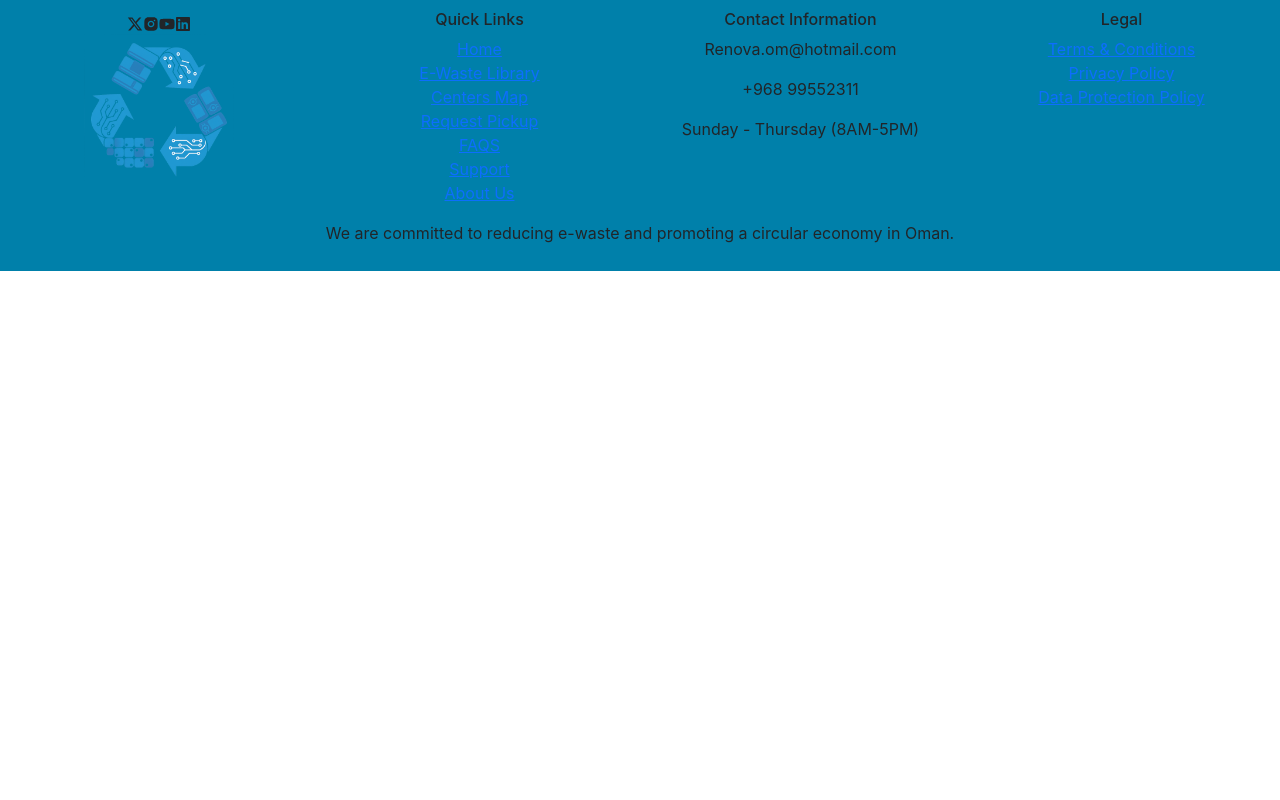
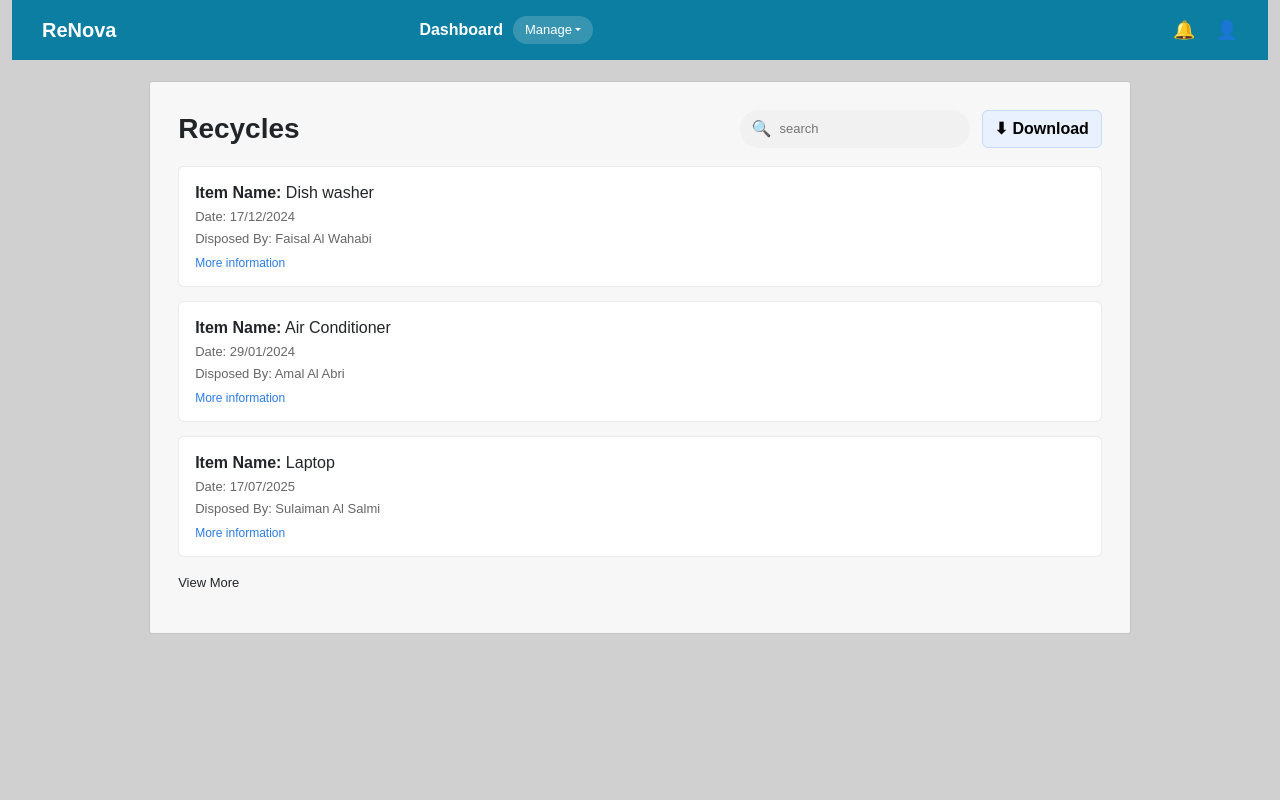
Before and after one commit to razanalraiisi/Renova, a React (Create React App) app in the folder client/: page /admin/reports/recycles in a window 1280 px wide. Shown: the top 800 px of the page. Built offline with nearby package versions, Linux system fonts and the light colour scheme; the HTML template or start-up script is replaced by a standard one.

Commit message:
reports and header foooter done

```diff
--- a/client/src/App.js
+++ b/client/src/App.js
@@ -28,6 +28,15 @@ import CollectorRequestsHistory from './components/CollectorRequestsHistory.js';
 import UserRequestHistory from './components/UserHistoryRequests.js';
 import AdminCollectorRequests from "./components/AdminCollectorRequests";
 import AdminManageCollectors from "./components/AdminManageCollectors";
+
+
+
+// Admin – Reports
+import RecyclesReport from "./components/RecyclesReport";
+import DisposalsReport from "./components/DisposalsReport";
+import CollectorsReport from "./components/CollectorsReport";
+import UsersReport from "./components/UsersReport";
+
 function App() {
   const email = useSelector((state) => state.users?.user?.email);
 
@@ -81,6 +90,11 @@ function App() {
             />
             <Route path="/admin/collectors-requests" element={<AdminCollectorRequests />} />
             <Route path="/admin/manage-collectors" element={<AdminManageCollectors />} />
+            <Route path="/admin/reports/recycles" element={<RecyclesReport />} />
+            <Route path="/admin/reports/disposals" element={<DisposalsReport />} />
+            <Route path="/admin/reports/collectors" element={<CollectorsReport />} />
+            <Route path="/admin/reports/users" element={<UsersReport />} />
+
 
           </Routes>
         </Row>
--- a/client/src/components/AdminCollectorRequests.js
+++ b/client/src/components/AdminCollectorRequests.js
@@ -1,5 +1,6 @@
 import React, { useMemo, useState } from "react";
 import "./AdminCollectorRequests.css";
+import AdminShell from "./AdminShell";
 import { FcDepartment, FcViewDetails, FcBusinessContact } from "react-icons/fc";
 
 const AdminCollectorRequests = () => {
@@ -93,6 +94,7 @@ const AdminCollectorRequests = () => {
   };
 
   return (
+    <AdminShell title="Collectors Requests" backTo="/admin/collectors-requests">
     <div className="admin-page-bg">
       <div className="admin-panel">
         <div className="pageTitleRow">
@@ -264,6 +266,7 @@ const AdminCollectorRequests = () => {
         </div>
       )}
     </div>
+    </AdminShell>
   );
 };
 
--- /dev/null
+++ b/client/src/components/AdminReports.css
@@ -0,0 +1,78 @@
+.reportsHeader {
+  display: flex;
+  justify-content: space-between;
+  align-items: center;
+  margin-bottom: 18px;
+}
+
+.reportsActions {
+  display: flex;
+  gap: 12px;
+}
+
+.searchBox {
+  background: #f1f1f1;
+  border-radius: 20px;
+  padding: 6px 12px;
+  display: flex;
+  gap: 6px;
+  align-items: center;
+}
+
+.searchBox input {
+  border: none;
+  background: transparent;
+  outline: none;
+  font-size: 13px;
+}
+
+.downloadBtn {
+  background: #e9f1ff;
+  border: 1px solid #c6d9ff;
+  padding: 6px 12px;
+  border-radius: 6px;
+  cursor: pointer;
+  font-weight: 600;
+}
+
+.reportsContent {
+  display: flex;
+  flex-direction: column;
+  gap: 14px;
+}
+
+.reportCard {
+  background: #fff;
+  border: 1px solid rgba(0,0,0,0.08);
+  border-radius: 6px;
+  padding: 14px 16px;
+}
+
+.expandRow {
+  font-weight: 600;
+  margin-bottom: 6px;
+}
+
+.muted {
+  color: #666;
+  font-size: 13px;
+  margin-top: 2px;
+}
+
+.link {
+  color: #2c7be5;
+  font-size: 12px;
+  margin-top: 6px;
+  cursor: pointer;
+}
+
+.viewMore {
+  margin-top: 16px;
+  font-size: 13px;
+  cursor: pointer;
+}
+
+.reportsTitle {
+  margin: 0;
+  font-weight: 800;
+}
--- /dev/null
+++ b/client/src/components/AdminReportsLayout.js
@@ -0,0 +1,35 @@
+import React from "react";
+import AdminTopbar from "./AdminTopbar";
+import "./AdminPages.css";
+import "./AdminReports.css";
+
+export default function AdminReportsLayout({ title, children }) {
+  return (
+    <div className="adminPage">
+      <AdminTopbar />
+
+      <div className="adminBody">
+        <div className="adminCardWrap">
+          {/* Header row inside panel */}
+          <div className="reportsHeader">
+            <h3 className="reportsTitle">{title}</h3>
+
+            <div className="reportsActions">
+              <div className="searchBox">
+                🔍 <input placeholder="search" />
+              </div>
+              <button className="downloadBtn" type="button">
+                ⬇ Download
+              </button>
+            </div>
+          </div>
+
+          {/* Page content */}
+          <div className="reportsContent">{children}</div>
+
+          <div className="viewMore">View More</div>
+        </div>
+      </div>
+    </div>
+  );
+}
--- /dev/null
+++ b/client/src/components/AdminShell.js
@@ -0,0 +1,51 @@
+import React from "react";
+import { useNavigate } from "react-router-dom";
+import AdminTopbar from "./AdminTopbar";
+import "./AdminPages.css";
+import AdminFooter from "./AdminFooter";
+
+
+export default function AdminShell({
+  children,
+  showBack = true,
+  backTo, // optional: "/admin/dashboard" etc
+  title,  // optional: small page title inside panel
+  rightAction, // optional: button or component on the right of the title row
+}) {
+  const navigate = useNavigate();
+
+  const goBack = () => {
+    if (backTo) navigate(backTo);
+    else navigate(-1);
+  };
+
+  return (
+    <div className="adminPage">
+      <AdminTopbar />
+
+      <div className="adminBody">
+        <div className="adminCardWrap">
+          {(showBack || title || rightAction) && (
+            <div className="adminPageHeaderRow">
+              <div className="adminPageHeaderLeft">
+                {showBack && (
+                  <button className="backBtn" type="button" onClick={goBack}>
+                    ← Back
+                  </button>
+                )}
+                {title && <div className="adminInnerTitle">{title}</div>}
+              </div>
+
+              <div className="adminPageHeaderRight">{rightAction}</div>
+            </div>
+          )}
+
+          {children}
+        </div>
+      </div>
+
+          <AdminFooter />
+
+    </div>
+  );
+}
--- a/client/src/components/AdminTopbar.js
+++ b/client/src/components/AdminTopbar.js
@@ -16,16 +16,20 @@ import {
 const AdminTopbar = () => {
   const navigate = useNavigate();
 
+  const goAdminHome = () => navigate("/admin/dashboard"); // ✅ your admin home route
+
   return (
     <Navbar
       expand="md"
       dark
-      style={{
-        background: "#0b7ea1",
-        padding: "10px 18px",
-      }}
+      style={{ background: "#0b7ea1", padding: "10px 18px" }}
     >
-      <NavbarBrand href="/" style={{ fontWeight: 700 }}>
+      {/* ✅ Use navigate instead of href to avoid full page refresh */}
+      <NavbarBrand
+        role="button"
+        onClick={goAdminHome}
+        style={{ fontWeight: 700, cursor: "pointer" }}
+      >
         ReNova
       </NavbarBrand>
 
@@ -40,7 +44,22 @@ const AdminTopbar = () => {
           gap: 10,
         }}
       >
-        <span>Dashboard</span>
+        {/* ✅ Clickable Dashboard (home) */}
+        <button
+          type="button"
+          onClick={goAdminHome}
+          style={{
+            background: "transparent",
+            border: "none",
+            color: "white",
+            fontWeight: 700,
+            cursor: "pointer",
+            padding: 0,
+          }}
+          title="Go to Admin Dashboard"
+        >
+          Dashboard
+        </button>
 
         <UncontrolledDropdown>
           <DropdownToggle
@@ -58,24 +77,31 @@ const AdminTopbar = () => {
 
           <DropdownMenu end>
             <DropdownItem onClick={() => navigate("/admin/manage-collectors")}>
-              Collectors
+              Manage Collectors
             </DropdownItem>
 
             <DropdownItem onClick={() => navigate("/admin/collectors-requests")}>
               Collector Requests
             </DropdownItem>
 
-            {/* Optional placeholders */}
-            <DropdownItem onClick={() => navigate("/admin/manage-users")}>
-              Users
+            <DropdownItem divider />
+
+            <DropdownItem header>Reports</DropdownItem>
+
+            <DropdownItem onClick={() => navigate("/admin/reports/recycles")}>
+              Recycles Report
             </DropdownItem>
 
-            <DropdownItem onClick={() => navigate("/admin/manage-requests")}>
-              Requests
+            <DropdownItem onClick={() => navigate("/admin/reports/disposals")}>
+              Disposals Report
             </DropdownItem>
 
-            <DropdownItem onClick={() => navigate("/admin/e-waste-library")}>
-              E-Waste Library
+            <DropdownItem onClick={() => navigate("/admin/reports/collectors")}>
+              Collectors Report
+            </DropdownItem>
+
+            <DropdownItem onClick={() => navigate("/admin/reports/users")}>
+              Users Report
             </DropdownItem>
 
             <DropdownItem divider />
@@ -93,15 +119,7 @@ const AdminTopbar = () => {
         </NavItem>
 
         <NavItem>
-          <span
-            title="Admin"
-            style={{
-              color: "white",
-              fontSize: 18,
-              cursor: "pointer",
-              userSelect: "none",
-            }}
-          >
+          <span style={{ color: "white", fontSize: 18, cursor: "pointer" }}>
             👤
           </span>
         </NavItem>
--- /dev/null
+++ b/client/src/components/CollectorsReport.js
@@ -0,0 +1,36 @@
+import React from "react";
+import AdminReportsLayout from "./AdminReportsLayout";
+
+export default function CollectorsReport() {
+  const collectors = [
+    {
+      name: "Oman Environmental Services Holding Company",
+      address: "HCF5+XF9, Muscat",
+      phone: "24228401",
+    },
+    {
+      name: "Recycling Services LLC Misfa",
+      address: "F7C9+9MW, Misfah As Safil",
+      phone: "24489922",
+    },
+    {
+      name: "Be’ah plastic recycling service",
+      address: "Oman avenues, 2nd floor, Muscat",
+      phone: "24556792",
+    },
+  ];
+
+  return (
+    <AdminReportsLayout title="Collectors Reports">
+      {collectors.map((c, i) => (
+        <div className="reportCard" key={i}>
+          <div className="expandRow">
+            » <strong>{c.name}</strong>
+          </div>
+          <div className="muted">Address: {c.address}</div>
+          <div className="muted">Phone: {c.phone}</div>
+        </div>
+      ))}
+    </AdminReportsLayout>
+  );
+}
--- /dev/null
+++ b/client/src/components/DisposalsReport.js
@@ -0,0 +1,23 @@
+import React from "react";
+import AdminReportsLayout from "./AdminReportsLayout";
+
+export default function DisposalsReport() {
+  const data = [
+    { item: "Dish washer", date: "17/12/2024", user: "Faisal Al Wahabi" },
+    { item: "Air Conditioner", date: "29/01/2024", user: "Amal Al Abri" },
+    { item: "Laptop", date: "17/07/2025", user: "Sulaiman Al Salmi" },
+  ];
+
+  return (
+    <AdminReportsLayout title="Disposals">
+      {data.map((d, i) => (
+        <div className="reportCard" key={i}>
+          <div><strong>Item Name:</strong> {d.item}</div>
+          <div className="muted">Date: {d.date}</div>
+          <div className="muted">Disposed By: {d.user}</div>
+          <div className="link">More information</div>
+        </div>
+      ))}
+    </AdminReportsLayout>
+  );
+}
--- /dev/null
+++ b/client/src/components/RecyclesReport.js
@@ -0,0 +1,23 @@
+import React from "react";
+import AdminReportsLayout from "./AdminReportsLayout";
+
+export default function RecyclesReport() {
+  const data = [
+    { item: "Dish washer", date: "17/12/2024", user: "Faisal Al Wahabi" },
+    { item: "Air Conditioner", date: "29/01/2024", user: "Amal Al Abri" },
+    { item: "Laptop", date: "17/07/2025", user: "Sulaiman Al Salmi" },
+  ];
+
+  return (
+    <AdminReportsLayout title="Recycles">
+      {data.map((r, i) => (
+        <div className="reportCard" key={i}>
+          <div><strong>Item Name:</strong> {r.item}</div>
+          <div className="muted">Date: {r.date}</div>
+          <div className="muted">Disposed By: {r.user}</div>
+          <div className="link">More information</div>
+        </div>
+      ))}
+    </AdminReportsLayout>
+  );
+}
--- /dev/null
+++ b/client/src/components/UsersReport.js
@@ -0,0 +1,37 @@
+import React from "react";
+import AdminReportsLayout from "./AdminReportsLayout";
+
+export default function UsersReport() {
+  const users = [
+    {
+      name: "Razan Al Raisi",
+      email: "razanraisi@gmail.com",
+      phone: "73599445",
+    },
+    {
+      name: "Khulood Al Naimi",
+      email: "khuloodnaimi@yahoo.com",
+      phone: "77896553",
+    },
+    {
+      name: "Maryam Al Maani",
+      email: "maryam.almaani@gmail.com",
+      phone: "95697126",
+    },
+  ];
+
+  return (
+    <AdminReportsLayout title="Users report">
+      {users.map((u, i) => (
+        <div className="reportCard" key={i}>
+          <div className="expandRow">
+            👤 <strong>{u.name}</strong>
+          </div>
+          <div className="muted">Email: {u.email}</div>
+          <div className="muted">Phone Number: {u.phone}</div>
+          <div className="link">More information</div>
+        </div>
+      ))}
+    </AdminReportsLayout>
+  );
+}
```
Also changed, not shown: client/src/components/AdminManageCollectors.js (+11 -8 lines), client/src/components/AdminPages.css (+25 -0 lines).
